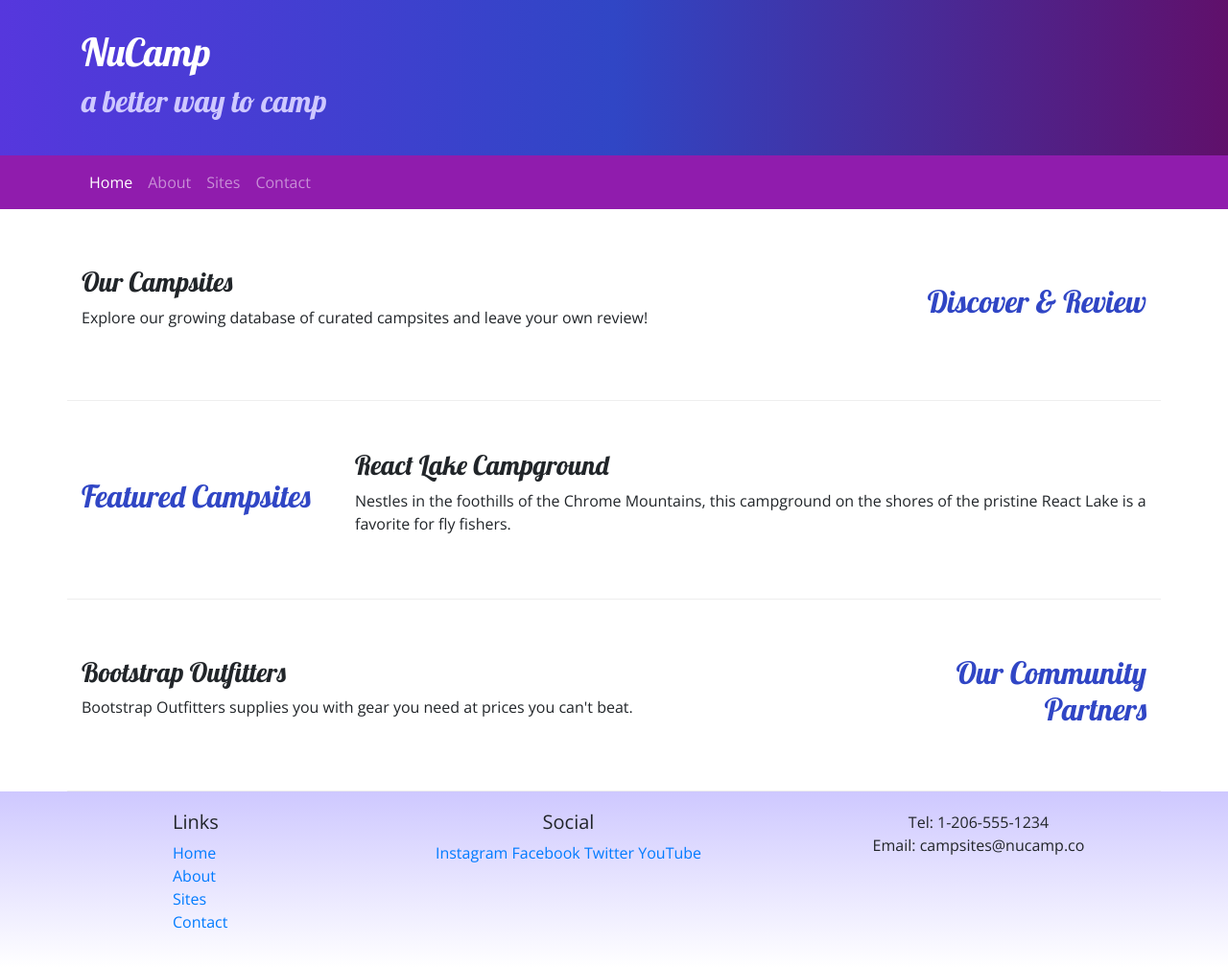
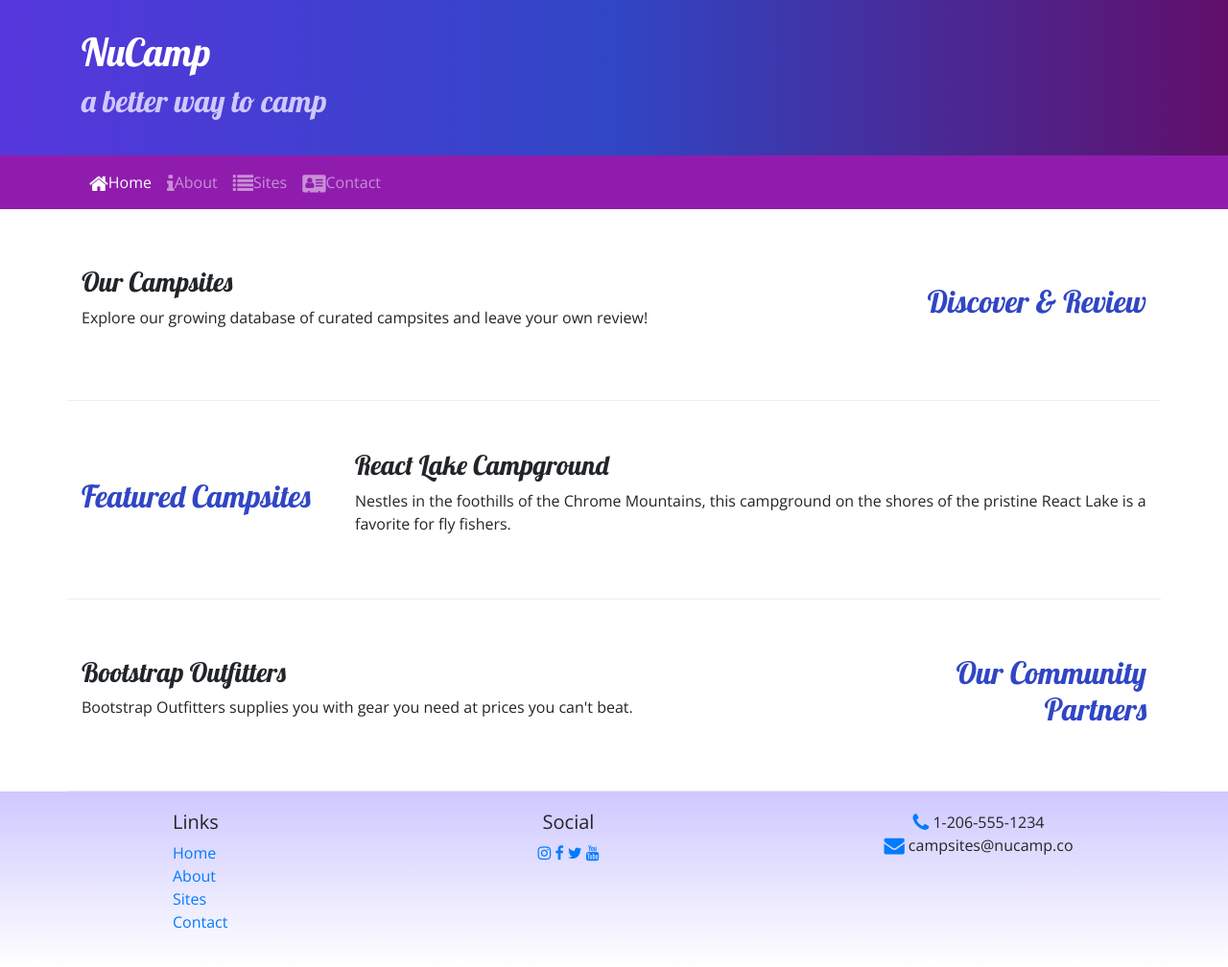
Before and after one commit to pm2dev/coding-exercise-nucamp, a website: page index.html in a window 1280 px wide. Shown: the whole page at 96% size. Drawn offline with nearby package versions, Linux system fonts and the light colour scheme.

Commit message:
added more bootstrap styling

```diff
--- a/index.html
+++ b/index.html
@@ -9,6 +9,12 @@
     <link
       rel="stylesheet"
       href="node_modules/bootstrap/dist/css/bootstrap.min.css"
+    />
+
+    <!-- Additional CSS must be placed after Bootstrap CSS -->
+    <link
+      rel="stylesheet"
+      href="node_modules/font-awesome/css/font-awesome.min.css"
     />
 
     <!--Additional CSS-->
@@ -49,16 +55,16 @@
         <div class="collapse navbar-collapse" id="nucampNavbar">
           <ul class="navbar-nav">
             <li class="nav-item active">
-              <a class="nav-link" href="index.html">Home</a>
+              <a class="nav-link" href="index.html"><i class="fa fa-home fa-lg"></i>Home</a>
             </li>
             <li class="nav-item">
-              <a class="nav-link" href="aboutus.html">About</a>
+              <a class="nav-link" href="aboutus.html"><i class="fa fa-info fa-lg"></i>About</a>
             </li>
             <li class="nav-item">
-              <a class="nav-link" href="sites.html">Sites</a>
+              <a class="nav-link" href="sites.html"><i class="fa fa-list fa-lg"></i>Sites</a>
             </li>
             <li class="nav-item">
-              <a class="nav-link" href="contact.html">Contact</a>
+              <a class="nav-link" href="contact.html"><i class="fa fa-address-card fa-lg"></i>Contact</a>
             </li>
           </ul>
         </div>
@@ -127,15 +133,15 @@
 
           <div class="col-6 col-sm-5 text-center">
             <h5>Social</h5>
-            <a href="http://instagram.com/">Instagram</a>
-            <a href="http://facebook.com/">Facebook</a>
-            <a href="http://twitter.com/">Twitter</a>
-            <a href="http://youtube.com/">YouTube</a>
+            <a href="http://instagram.com/"><i class="fa fa-instagram"></i></a>
+            <a href="http://facebook.com/"><i class="fa fa-facebook"></i></a>
+            <a href="http://twitter.com/"><i class="fa fa-twitter"></i></a>
+            <a href="http://youtube.com/"><i class="fa fa-youtube"></i></a>
           </div>
 
           <div class="col-sm-4 text-center">
-            Tel: 1-206-555-1234 <br />
-            Email: campsites@nucamp.co
+            <i class="fa fa-phone fa-lg text-primary"></i> 1-206-555-1234 <br />
+            <i class="fa fa-envelope fa-lg text-primary"></i> campsites@nucamp.co
           </div>
         </div>
       </div>
--- a/package.json
+++ b/package.json
@@ -16,6 +16,7 @@
   },
   "dependencies": {
     "bootstrap": "^4.5.2",
+    "font-awesome": "^4.7.0",
     "jquery": "^3.5.1",
     "popper.js": "^1.16.1"
   }
```
Also changed, not shown: aboutus.html (+14 -10 lines), 1 other file.
